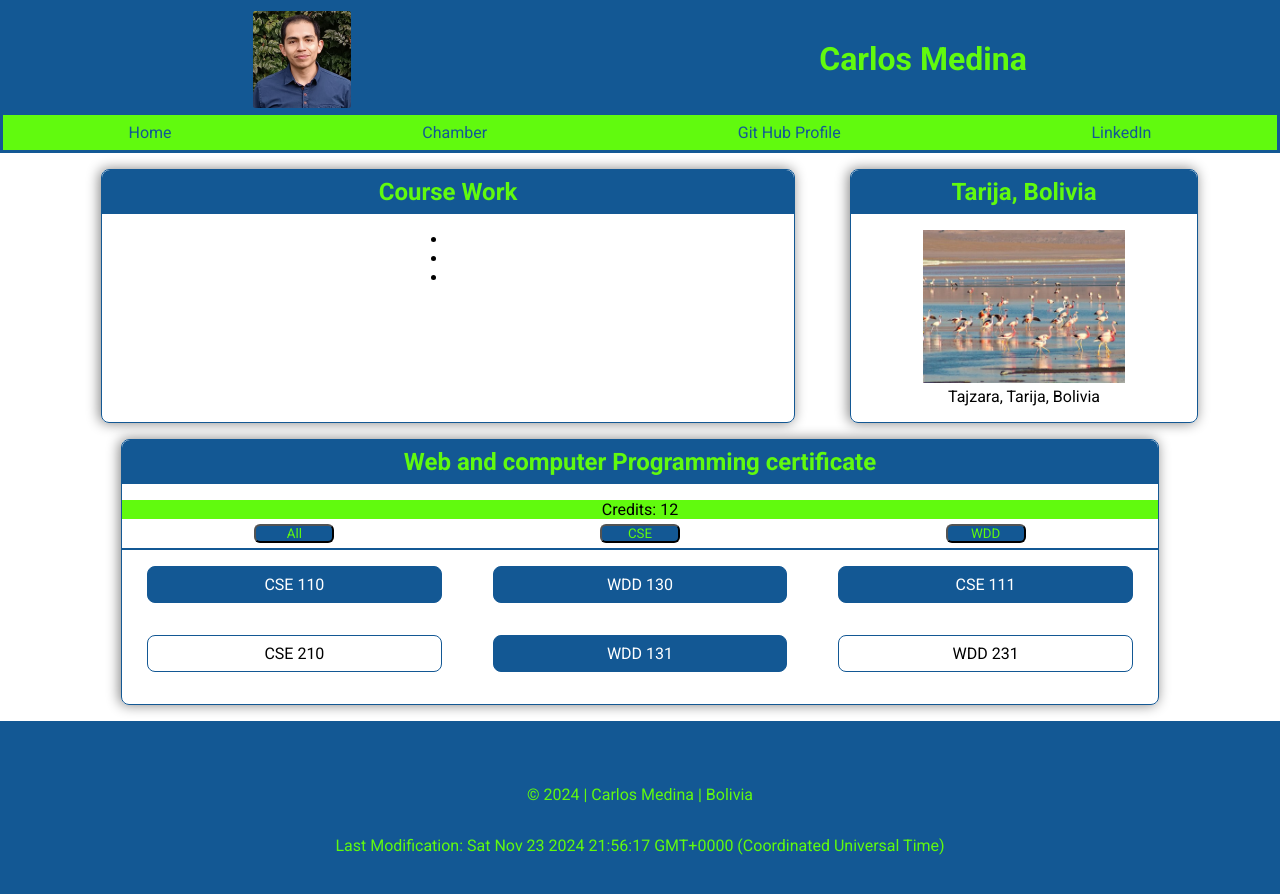
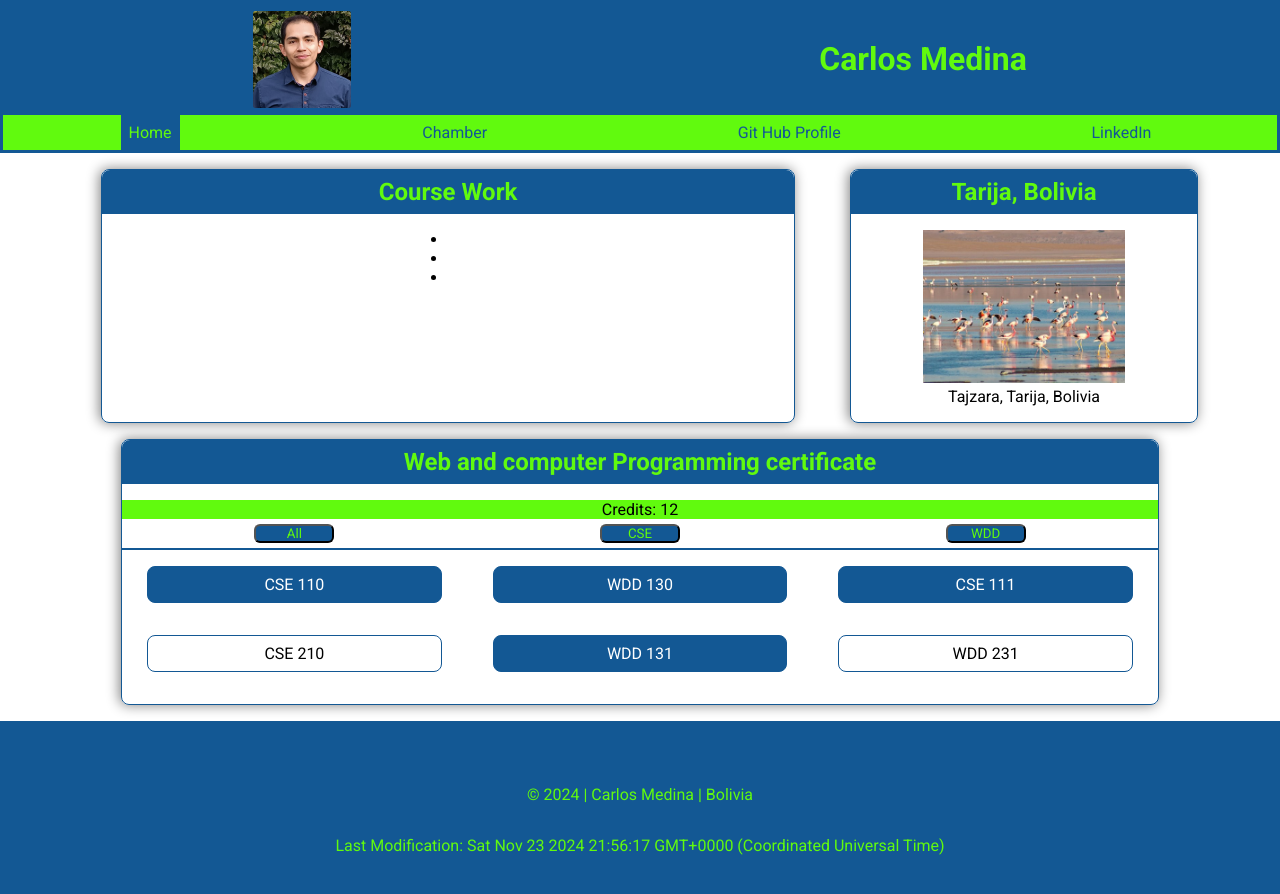
Before and after one commit to CarlosMedinaSullca/wdd231, a plain HTML site: page index.html in a window 1280 px wide. Drawn offline with Linux system fonts and the light colour scheme; a web font is replaced by a local one.

Commit message:
Class added to an <a> ele from HTML for wayfinding

```diff
--- a/index.html
+++ b/index.html
@@ -12,6 +12,12 @@
     <meta property="og:url" content="https://carlosmedinasullca.github.io/wdd231/"/>
     <meta property="og:description" content="A website to show the contents of the Web and computer web certificate from BYU pathway worldwide"/>
     <meta property="fb:app_id" content="your_app_id"/>
+
+    <meta name="twitter:card" content="summary" />
+    <meta name="twitter:title" content="Course Home page - Carlos Medina" />
+    <meta name="twitter:description" content="This is the course home page for WDD231 subject" />
+    <meta name="twitter:image" content="https://res.cloudinary.com/worldpackers/image/upload/c_fill,f_auto,q_auto,w_1024/v1/guides/article_cover/vavqg3zbynb231htiyr6"/>
+
     <link href="styles/dynamic.css" rel="stylesheet"/>
     <link rel="preconnect" href="https://fonts.googleapis.com">
     <link rel="preconnect" href="https://fonts.gstatic.com" crossorigin>
@@ -27,7 +33,7 @@
         </div>
         <button id="hamMenu"></button>
         <nav class="navigation">
-            <a href="#" title="Home">Home</a>
+            <a href="#" title="Home" class="current-menu-item">Home</a>
             <a href="#" title="Chamber">Chamber</a>
             <a href="https://github.com/CarlosMedinaSullca" title="GitHub Profile">Git Hub Profile</a>
             <a href="https://www.linkedin.com/in/carlosmms/" title="LinkedIn">LinkedIn</a>
--- a/styles/dynamic.css
+++ b/styles/dynamic.css
@@ -61,12 +61,16 @@ h1 {
 }
 
 .navigation a:hover {
-    background-color: var(--primary-color2);
     font-weight: 700;
 }
 
 .open a {
     display: block;
+}
+
+.navigation .current-menu-item {
+    background-color: var(--primary-color1);
+    color: var(--primary-color2);
 }
 
 img {
```
